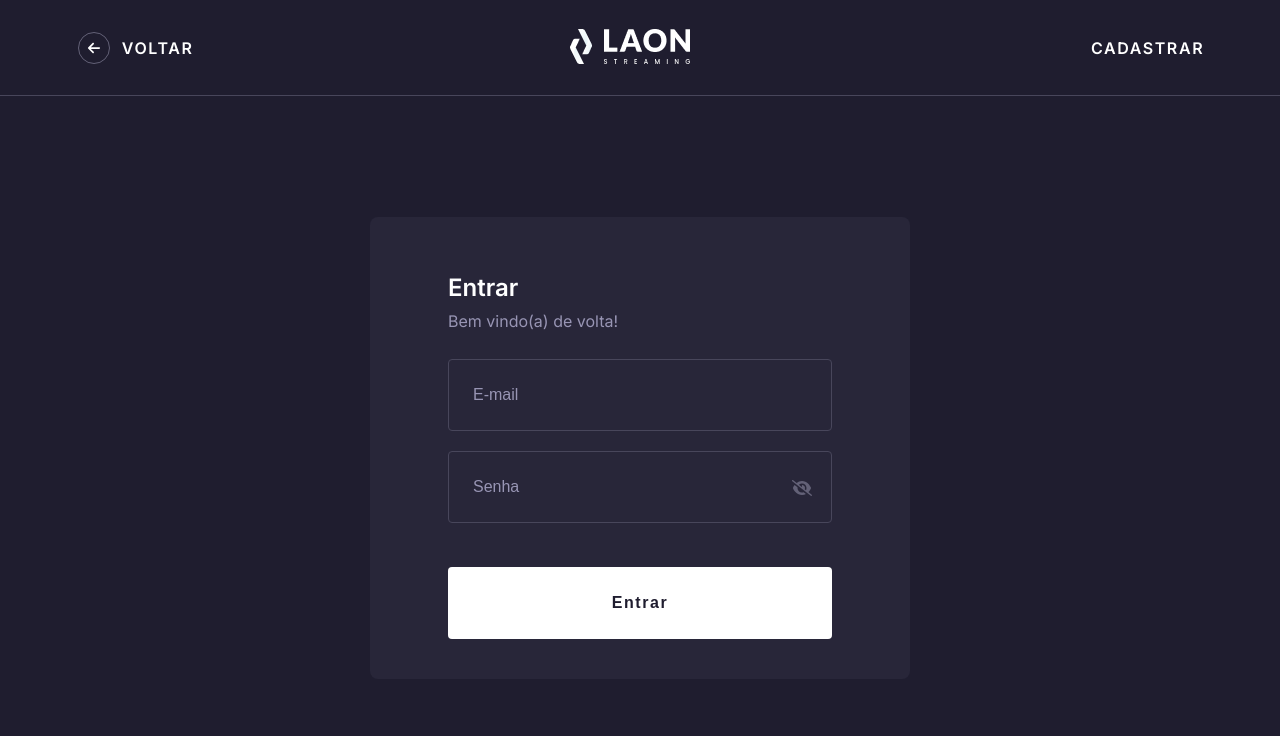
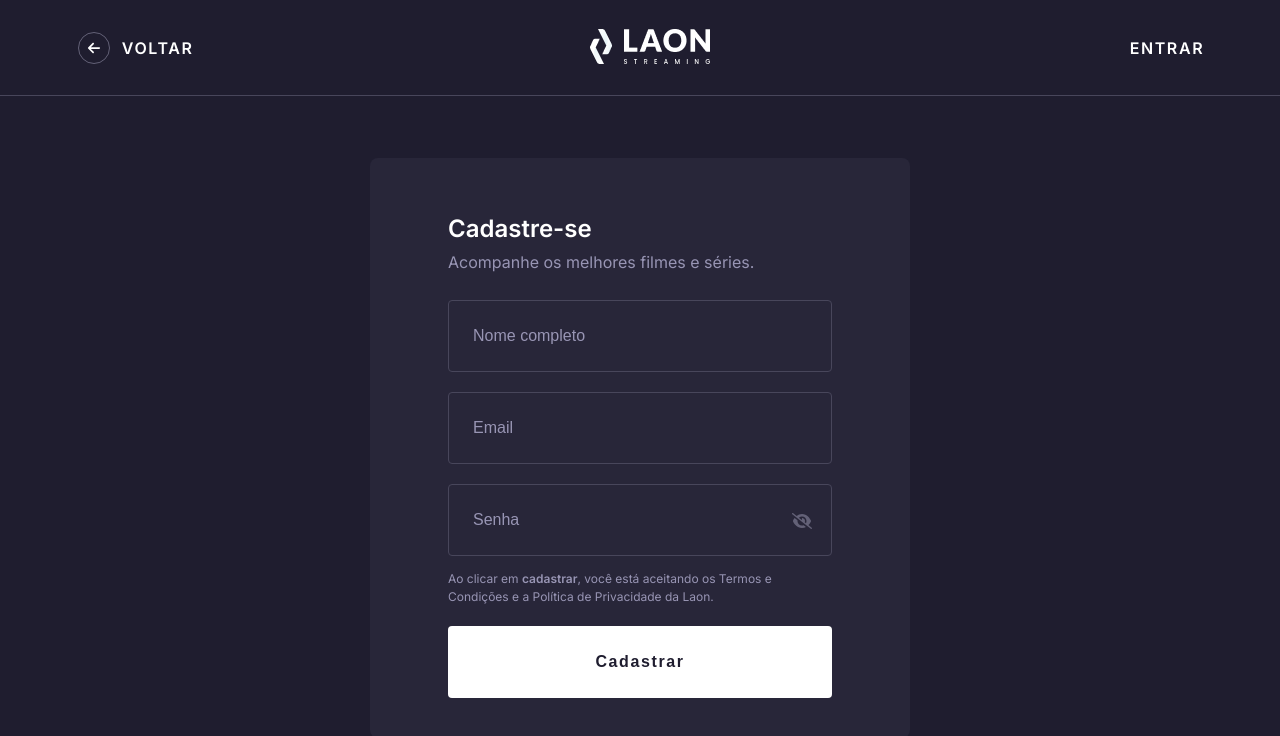
Before and after one commit to luanfelipeantunes/recruiting-laon, a React (Create React App) app in the folder recruiting-laon-frontend/: page /register in a window 1280 px wide. Before the commit this address led to /login. Shown: the top 736 px of the page. Built offline with nearby package versions, Linux system fonts and the light colour scheme.

Commit message:
User register integration with backend

```diff
--- a/recruiting-laon-frontend/src/App.js
+++ b/recruiting-laon-frontend/src/App.js
@@ -19,7 +19,8 @@ function App() {
         <Routes>
 
           <Route path="/login" element={<Login />}/>
-          <Route path="/register" element={<ProtectedRoute> <Register /> </ProtectedRoute>} />
+          <Route path="/register" element={<Register />} />
+
           <Route path="/" element={<ProtectedRoute> <Home /> </ProtectedRoute>} />
           <Route path='/home' element={<ProtectedRoute> <Home /> </ProtectedRoute>} />
           <Route path='/movies/:id' element={<ProtectedRoute> <Movie /> </ProtectedRoute>} />
--- a/recruiting-laon-frontend/src/app/components/Alert/Alert.js
+++ b/recruiting-laon-frontend/src/app/components/Alert/Alert.js
@@ -1,9 +1,9 @@
 import styles from "./Alert.module.css";
 
-function Alert(){
+function Alert({ message }) {
     return (
-        <div className={styles.alert} role="alert">
-            Credenciais incorretas!
+        <div className={styles.alert} role="alert" >
+            {message}
         </div>
     );
 }
--- a/recruiting-laon-frontend/src/app/pages/Login.js
+++ b/recruiting-laon-frontend/src/app/pages/Login.js
@@ -65,7 +65,7 @@ function Login() {
     <Header links={links} />
 
     <FormBox>
-      {message && <Alert />}
+      {message && <Alert message={message}/>}
 
       <h1 className="semibold24"> Entrar </h1>
       <h2 className={`regular16 ${styles.subtitle}`} > Bem vindo(a) de volta! </h2>
--- a/recruiting-laon-frontend/src/app/pages/Register.js
+++ b/recruiting-laon-frontend/src/app/pages/Register.js
@@ -1,4 +1,4 @@
-import { Link } from "react-router-dom";
+import { Link, useNavigate } from "react-router-dom";
 import Button from "../components/Button/Button";
 import FormBox from "../components/FormBox/FormBox";
 import Header from "../components/Header/Header";
@@ -7,9 +7,25 @@ import Input from "../components/Input/Input";
 import Logo from "../img/Logo.png";
 import styles from "./styles/Register.module.css";
 import { FaArrowLeft } from "react-icons/fa6";
+import { useAuth } from "../Utils/Auth/AuthContext";
+import { useState } from "react";
+import axiosInstance from "../Utils/Utils";
+import { Constants } from "../Utils/Contants";
+import Alert from "../components/Alert/Alert";
 
 
 function Register() {
+
+    const [data, setData] = useState({});
+    const [message, setMessage] = useState("");
+    const navigate = useNavigate();
+
+    //Verifica se o usuário está autenticado, se sim, redireciona para a página de Home
+    const {isAuthenticated, signin} = useAuth();
+    if(isAuthenticated){
+        //eslint-disable-next-line
+        navigate('/home');
+    };
 
     //Estilo a ser aplicado na div que contém o ícone e o texto de "Voltar"
     const style = {
@@ -25,16 +41,44 @@ function Register() {
         { href: "/", content: <span className="element-hidden"> ENTRAR </span> },
     ];
 
+    const handleChange = (e) => {
+        setData({...data, [e.target.name]: e.target.value});
+    }
+
+    const handleSubmit = async (e) => {
+        e.preventDefault();
+        await axiosInstance.post(Constants.baseUrl + '/users', data)
+        .then((response) => {
+            if(response.status === 201){
+                signin({email: data.email, password: data.password});
+                window.location.href = '/login';
+            }
+        })
+        .catch(() => {
+            setMessage("Erro ao cadastrar usuário. Tente novamente!");
+        });
+
+    }
+
+
+
     return <>
         <Header links={links} />
         <FormBox>
+
+            {message && <Alert message={message}/> }
+
             <h1 className="semibold24"> Cadastre-se </h1>
             <h2 className={`regular16 ${styles.subtitle}`} > Acompanhe os melhores filmes e séries. </h2>
-            <Input type="text" placeholder="Nome completo" />
-            <Input type="text" placeholder="Email" />
-            <Input type="password" placeholder="Senha" />
+
+            <Input type="text" name="name" handleChange={handleChange} placeholder="Nome completo" />
+            <Input type="text" name="email" handleChange={handleChange} placeholder="Email" />
+            <Input type="password" name="password" handleChange={handleChange} placeholder="Senha" />
+
             <p className="regular12" style={{ width: '384px', color: 'var(--gray-500)', margin: '-30px 0 20px 0' }}>Ao clicar em <span className="semibold12">cadastrar</span>, você está aceitando os Termos e Condições e a Política de Privacidade da Laon.</p>
-            <Button> Cadastrar </Button>
+
+            <Button handleSubmit={handleSubmit}> Cadastrar </Button>
+
             <span className={`semibold16 ${styles.mobileLink}`}> <Link to='/login'> ENTRAR </Link> </span>
         </FormBox>
     </>;
```
